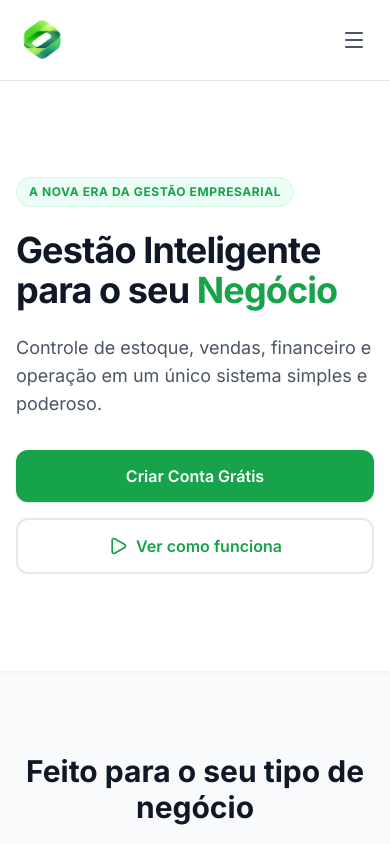
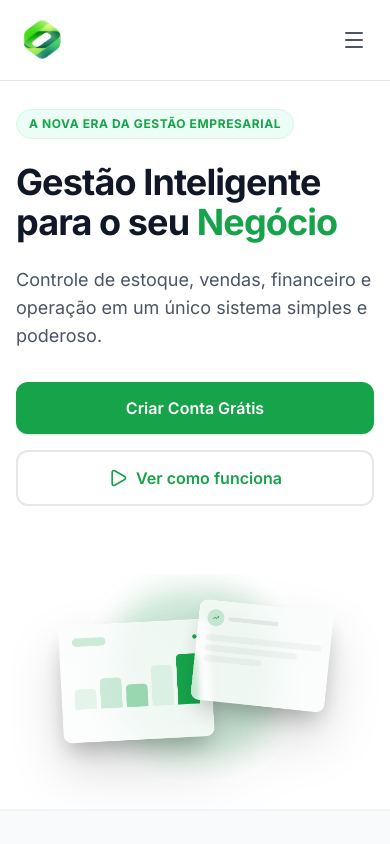
Before and after one commit to pbotelhodev/nexus, a React (Vite) app in the folder frontend/: page / in a window 390 px wide. Shown: the top 844 px of the page. Built offline with nearby package versions, Linux system fonts and the light colour scheme.

Commit message:
Feat: adição de imagem no hero section no tamanho md: mobile

```diff
--- a/frontend/src/pages/Home.jsx
+++ b/frontend/src/pages/Home.jsx
@@ -25,6 +25,7 @@ import {
 /* Imports Images */
 import Logo from "../assets/logo.png";
 import HeroMockup from "../assets/heroMockup.png";
+import HeroMobileMockup from "../assets/heroMobile.png";
 import EndMockup from "../assets/resourcesMockup.png";
 import SmattexLogo from "../assets/smarttex.png";
 
@@ -33,9 +34,9 @@ const Home = () => {
 
   const navLinks = [
     { name: "Soluções", href: "#solucoes" },
-    { name: "Planos", href: "" },
+    { name: "Planos", href: "/planos" },
     { name: "Recursos", href: "#recursos" },
-    { name: "Enterprise", href: "" },
+    { name: "Enterprise", href: "/enterprise" },
   ];
   const segments = [
     {
@@ -214,24 +215,27 @@ const Home = () => {
         {mobileMenuOpen && (
           <div className="absolute top-20 left-0 w-full z-50 md:hidden bg-white border-b border-gray-100 px-4 pt-2 pb-6 space-y-4 shadow-lg">
             {navLinks.map((link) => (
-              <a
+              <Link
                 key={link.name}
-                href={link.href}
+                to={link.href}
                 className="block text-base font-medium text-gray-700 hover:text-primary"
               >
                 {link.name}
-              </a>
+              </Link>
             ))}
             <div className="pt-4 flex flex-col gap-3">
-              <a
-                href="#"
+              <Link
+                to="/login"
                 className="block text-center border border-[#caddd2] text-gray-700 px-5 py-2.5 rounded-lg text-base font-medium hover:text-primary"
               >
                 Acessar Conta
-              </a>
-              <button className="w-full bg-[#16A34A] hover:bg-emerald-700 text-white px-5 py-3 rounded-lg text-base font-semibold transition-colors">
+              </Link>
+              <Link
+                to="/signup"
+                className="w-full text-center bg-[#16A34A] hover:bg-emerald-700 text-white px-5 py-3 rounded-lg text-base font-semibold transition-colors"
+              >
                 Criar conta grátis
-              </button>
+              </Link>
             </div>
           </div>
         )}
@@ -242,7 +246,7 @@ const Home = () => {
         {/* Efeito de background (Ajustado para cobrir a section inteira no mobile) */}
         <div className="absolute bg-white blur-3xl opacity-50 -z-10 inset-0 w-full h-full m-0 rounded-none md:inset-auto md:top-0 md:right-0 md:w-160 md:h-160 md:-mt-20 md:-mr-20 md:rounded-full" />
 
-        <div className="max-w-7xl mx-auto px-4 sm:px-6 lg:px-8 w-full">
+        <div className="max-w-7xl mx-auto px-4 md:px-6 mt-7 lg:px-8 w-full">
           <div className="grid grid-cols-1 lg:grid-cols-2 gap-12 items-center">
             {/* Text Content */}
             <div className="max-w-2xl">
@@ -261,13 +265,19 @@ const Home = () => {
               </p>
 
               <div className="flex flex-col sm:flex-row gap-4">
-                <button className="bg-primary hover:bg-emerald-900 cursor-pointer text-white px-8 py-3.5 rounded-xl text-base font-semibold transition-all shadow-sm hover:shadow-md text-center">
+                <Link
+                  to="/signup"
+                  className="bg-primary hover:bg-emerald-900 cursor-pointer text-white px-8 py-3.5 rounded-xl text-base font-semibold transition-all shadow-sm hover:shadow-md text-center"
+                >
                   Criar Conta Grátis
-                </button>
-                <button className="bg-white cursor-pointer hover:bg-gray-50 border-2 color-primary border-gray-200 text-gray-800 px-8 py-3.5 rounded-xl text-base font-semibold transition-all flex items-center justify-center gap-2">
+                </Link>
+                <Link
+                  to="/demo"
+                  className="bg-white cursor-pointer hover:bg-gray-50 border-2 color-primary border-gray-200 text-gray-800 px-8 py-3.5 rounded-xl text-base font-semibold transition-all flex items-center justify-center gap-2"
+                >
                   <Play className="h-5 w-5 color-primary" />
                   Ver como funciona
-                </button>
+                </Link>
               </div>
             </div>
 
@@ -275,6 +285,15 @@ const Home = () => {
             <div className="hidden md:flex relative mt-12 lg:mt-0 justify-center">
               <img
                 src={HeroMockup}
+                alt="Interface do Sistema Nexium"
+                className="w-full max-w-2xl h-auto drop-shadow-2xl rounded-xl object-contain"
+              />
+            </div>
+
+            {/* Visual/Mockups (Oculto no mobile via hidden md:flex) */}
+            <div className="flex lg:hidden relative my-5 justify-center">
+              <img
+                src={HeroMobileMockup}
                 alt="Interface do Sistema Nexium"
                 className="w-full max-w-2xl h-auto drop-shadow-2xl rounded-xl object-contain"
               />
@@ -372,11 +391,11 @@ const Home = () => {
                   </div>
                 ))}
               </div>
-                <Link to="/signup">
-                  <button className="bg-emerald-500 hover:bg-emerald-600 text-white px-8 py-3.5 rounded-xl text-base font-semibold transition-all shadow-sm">
-                    Criar conta grátis
-                  </button>
-                </Link>
+              <Link to="/signup">
+                <button className="bg-emerald-500 hover:bg-emerald-600 text-white px-8 py-3.5 rounded-xl text-base font-semibold transition-all shadow-sm">
+                  Criar conta grátis
+                </button>
+              </Link>
             </div>
 
             {/* Right Visual */}
```
Also changed, not shown: frontend/src/assets/heroMobile.png (added).
